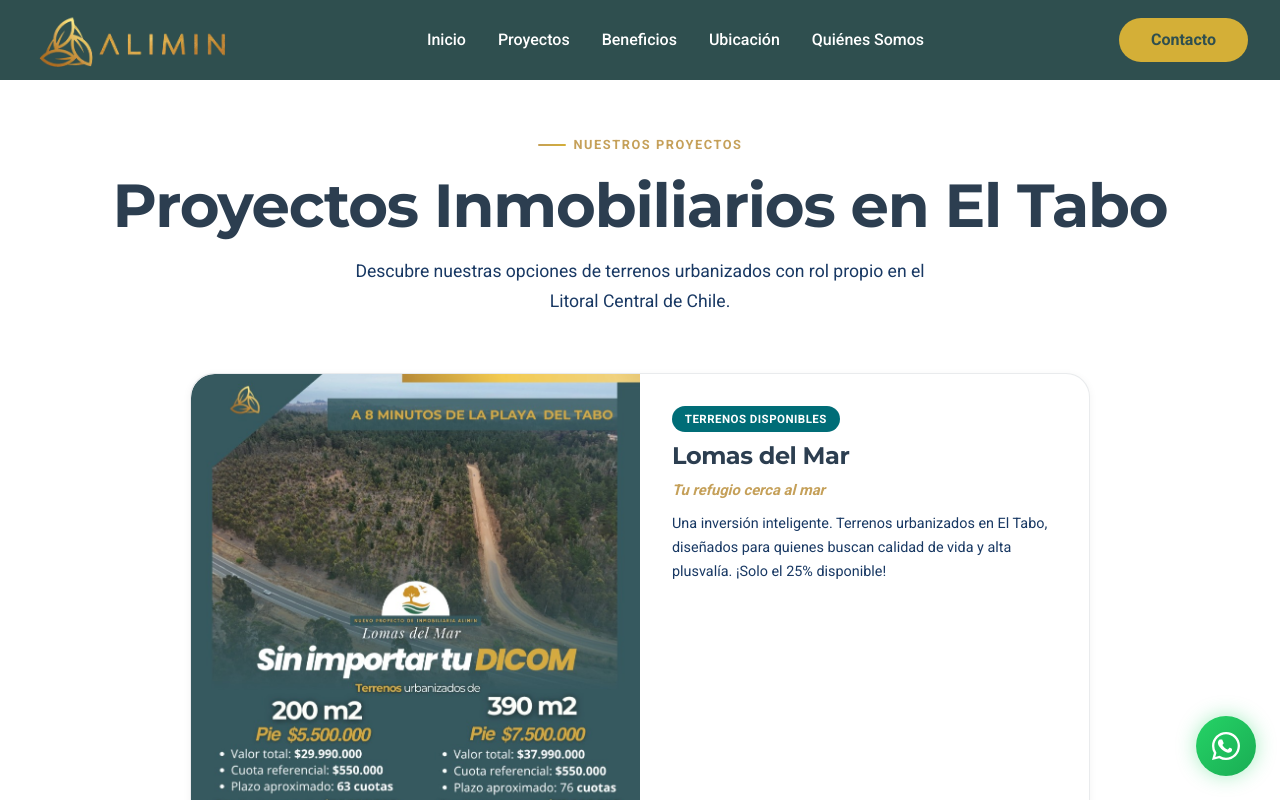
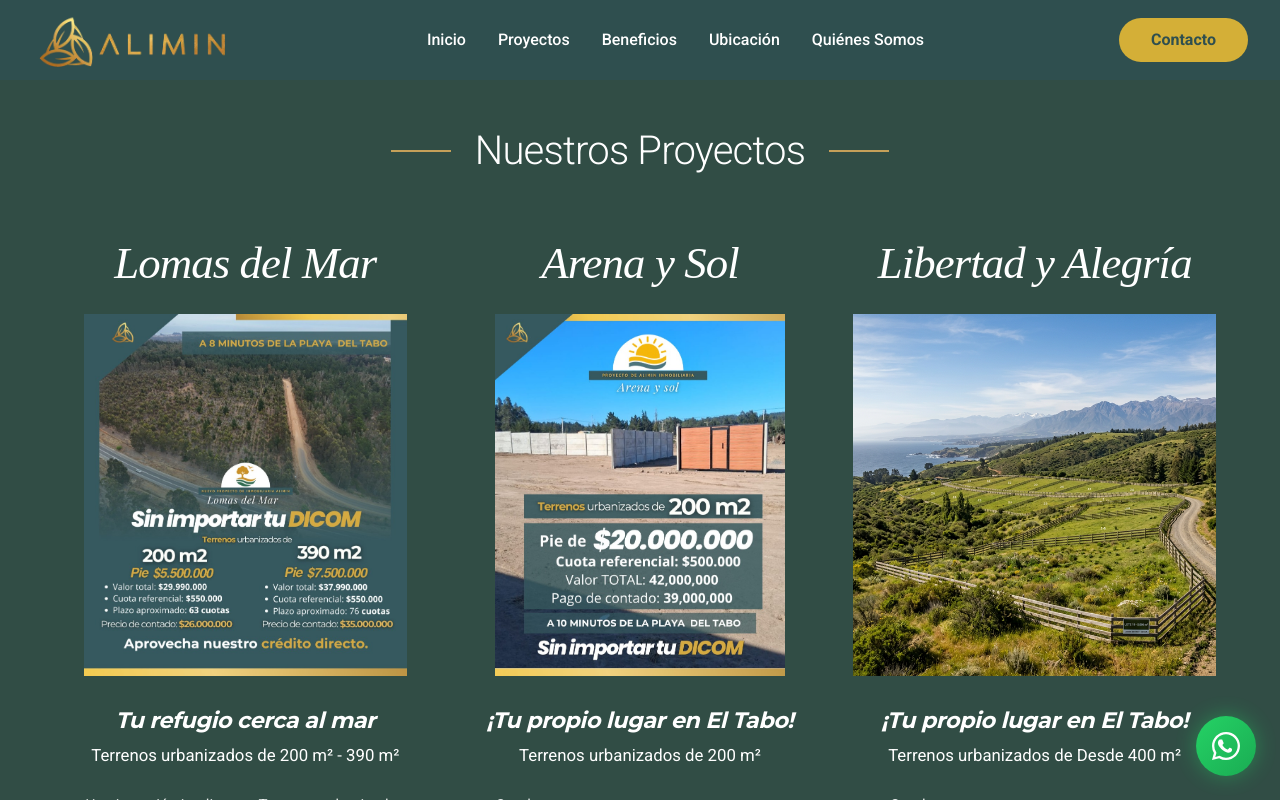
Before and after one commit to Nico-lab-cl/aliminspa, a Next.js app: page /proyectos in a window 1280 px wide. Shown: the top 800 px of the page. Built offline with nearby package versions, Linux system fonts and the light colour scheme; no server answers.

Commit message:
feat(ui): redesign proyectos catalog to 3 column grid with specific buttons

```diff
--- a/src/app/(main)/proyectos/page.module.css
+++ b/src/app/(main)/proyectos/page.module.css
@@ -1,91 +1,145 @@
 .page {
     padding-top: calc(var(--navbar-height) + 3rem);
     padding-bottom: var(--section-gap);
+    background-color: #314d45; /* Dark background matching image */
+    color: white;
+    min-height: 100vh;
+}
+
+.intro {
+    text-align: center;
+    margin-bottom: 4rem;
+}
+
+.titleContainer {
+    display: flex;
+    align-items: center;
+    justify-content: center;
+    gap: 1.5rem;
+}
+
+.titleLine {
+    height: 2px;
+    background-color: var(--gold);
+    width: 60px; /* Adjust as needed */
+}
+
+.title {
+    font-size: 2.5rem;
+    font-weight: 300;
+    font-family: var(--font);
+    color: white;
 }
 
 .grid {
     display: grid;
-    grid-template-columns: 1fr;
+    grid-template-columns: repeat(3, 1fr);
     gap: 2rem;
-    max-width: 900px;
+    max-width: 1200px;
     margin: 0 auto;
 }
 
 .card {
-    display: grid;
-    grid-template-columns: 1fr 1fr;
-    cursor: pointer;
+    display: flex;
+    flex-direction: column;
+    align-items: center;
+    text-align: center;
+    height: 100%;
 }
 
-.card:hover .image {
-    transform: scale(1.04);
+.projectTitle {
+    font-family: "Times New Roman", Times, serif;
+    font-size: 2.8rem;
+    font-style: italic;
+    font-weight: 500;
+    margin-bottom: 1.5rem;
+    color: white;
 }
 
 .imageWrapper {
+    width: 100%;
     position: relative;
     overflow: hidden;
-    border-radius: var(--radius-lg) 0 0 var(--radius-lg);
-    min-height: 280px;
+    aspect-ratio: 1 / 1;
+    margin-bottom: 2rem;
 }
 
 .image {
     width: 100%;
     height: 100%;
-    object-fit: cover;
-    transition: transform 0.6s ease;
+    object-fit: contain;
+    transition: transform 0.4s ease;
 }
 
-.body {
-    padding: 2rem;
-    display: flex;
-    flex-direction: column;
-    gap: 0.6rem;
+.card:hover .image {
+    transform: scale(1.02);
 }
 
-.status {
-    align-self: flex-start;
-    padding: 0.25rem 0.8rem;
-    border-radius: var(--radius-full);
-    font-size: 0.72rem;
+.subtitle {
+    font-size: 1.4rem;
     font-weight: 700;
+    font-style: italic;
+    margin-bottom: 0.5rem;
     color: white;
-    text-transform: uppercase;
-    letter-spacing: 0.04em;
 }
 
-.name {
-    font-size: 1.5rem;
-    font-weight: 700;
+.lotInfo {
+    font-size: 1.05rem;
+    margin-bottom: 1.5rem;
+    color: white;
 }
 
-.tagline {
-    color: var(--gold);
-    font-weight: 600;
-    font-style: italic;
-    font-size: 0.92rem;
+.description {
+    font-size: 0.95rem;
+    line-height: 1.6;
+    color: rgba(255, 255, 255, 0.9);
+    margin-bottom: 2rem;
+    max-width: 90%;
 }
 
-.desc {
-    font-size: 0.9rem;
-    color: var(--text-secondary);
-    line-height: 1.65;
+.buttonContainer {
+    margin-top: auto; /* Push to bottom */
 }
 
-.meta {
-    display: flex;
-    gap: 1.2rem;
-    margin-top: auto;
-    font-size: 0.85rem;
-    color: var(--text-muted);
+.btnAction {
+    background-color: #E2B230; /* Bright gold from the screenshot */
+    color: #1a1a1a;
+    padding: 0.8rem 1.8rem;
+    border-radius: var(--radius-full);
+    font-size: 1.05rem;
+    font-weight: 700;
+    display: inline-flex;
+    align-items: center;
+    gap: 0.5rem;
+    transition: all 0.3s ease;
 }
 
+.btnAction:hover {
+    background-color: var(--gold-light);
+    transform: translateY(-2px);
+}
+
+/* responsive */
+@media (max-width: 1024px) {
+    .grid {
+        grid-template-columns: repeat(2, 1fr);
+    }
+}
 @media (max-width: 768px) {
-    .card {
+    .grid {
         grid-template-columns: 1fr;
+        gap: 4rem;
     }
 
-    .imageWrapper {
-        border-radius: var(--radius-lg) var(--radius-lg) 0 0;
-        min-height: 200px;
+    .title {
+        font-size: 2rem;
+    }
+
+    .titleLine {
+        width: 30px;
+    }
+
+    .projectTitle {
+        font-size: 2.2rem;
     }
 }
--- a/src/app/(main)/proyectos/page.tsx
+++ b/src/app/(main)/proyectos/page.tsx
@@ -30,50 +30,46 @@ export default function ProyectosPage() {
                     { name: 'Proyectos', url: `${SITE.url}/proyectos` },
                 ]}
             />
+
             <div className={styles.page}>
                 <div className="container">
                     <AnimatedSection>
-                        <div className="section-header">
-                            <span className="section-label">Nuestros Proyectos</span>
-                            <h1 className="section-title">Proyectos Inmobiliarios en El Tabo</h1>
-                            <p className="section-subtitle">
-                                Descubre nuestras opciones de terrenos urbanizados con rol propio
-                                en el Litoral Central de Chile.
-                            </p>
+                        <div className={styles.intro}>
+                            <div className={styles.titleContainer}>
+                                <div className={styles.titleLine}></div>
+                                <h1 className={styles.title}>Nuestros Proyectos</h1>
+                                <div className={styles.titleLine}></div>
+                            </div>
                         </div>
                     </AnimatedSection>
 
                     <div className={styles.grid}>
                         {PROJECTS.map((project, i) => (
-                            <AnimatedSection key={project.id} delay={i * 150}>
+                            <AnimatedSection key={project.id} delay={i * 150} className={styles.card}>
+                                <h2 className={styles.projectTitle}>{project.name}</h2>
+                                <div className={styles.imageWrapper}>
+                                    <Image
+                                        src={project.image}
+                                        alt={`${project.name} - Proyecto de terrenos en El Tabo`}
+                                        fill
+                                        className={styles.image}
+                                        sizes="(max-width: 768px) 100vw, (max-width: 1024px) 50vw, 33vw"
+                                    />
+                                </div>
+                                <h3 className={styles.subtitle}>{project.tagline}</h3>
+                                <p className={styles.lotInfo}>Terrenos urbanizados de {project.lotSize}</p>
+                                <p className={styles.description}>{project.description}</p>
+
+                                <div className={styles.buttonContainer}>
                                     <Link
                                         href={project.externalUrl || `/proyectos/${project.slug}`}
                                         target={project.externalUrl ? '_blank' : undefined}
                                         rel={project.externalUrl ? 'noopener noreferrer' : undefined}
-                                    className={`card ${styles.card}`}
+                                        className={styles.btnAction}
                                     >
-                                    <div className={styles.imageWrapper}>
-                                        <Image
-                                            src={project.image}
-                                            alt={`${project.name} - Proyecto de terrenos en El Tabo`}
-                                            width={800}
-                                            height={450}
-                                            className={styles.image}
-                                        />
+                                        Más info &raquo;
+                                    </Link>
                                 </div>
-                                    <div className={styles.body}>
-                                        <span className={styles.status} style={{ background: project.color }}>
-                                            {project.status}
-                                        </span>
-                                        <h2 className={styles.name}>{project.name}</h2>
-                                        <p className={styles.tagline}>{project.tagline}</p>
-                                        <p className={styles.desc}>{project.description}</p>
-                                        <div className={styles.meta}>
-                                            <span>{project.distance}</span>
-                                            <span>📐 {project.lotSize}</span>
-                                        </div>
-                                    </div>
-                                </Link>
                             </AnimatedSection>
                         ))}
                     </div>
```
Lines whose indentation alone changed are shown as unchanged.
